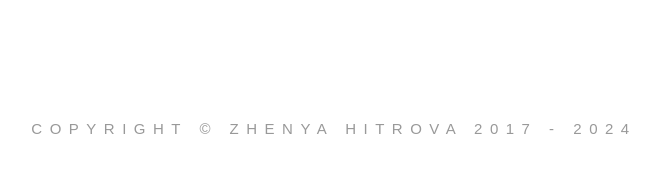
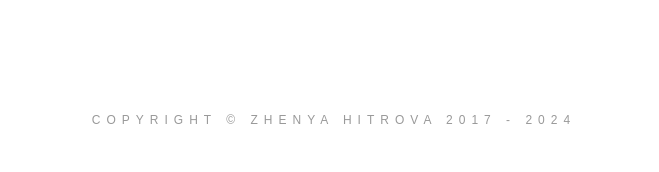
Before and after one commit to z-hit/art-portfolio, a React (Create React App) app: page / in a window 1280 px wide. Shown: the part 720-892 px from the top of the page, without its empty margins (306-965 px from the left). Built offline with nearby package versions, Linux system fonts and the light colour scheme.

Commit message:
fix: footer

```diff
--- a/src/components/footer/Footer.module.css
+++ b/src/components/footer/Footer.module.css
@@ -1,8 +1,15 @@
-.footer {
+.footer_box {
+  display: flex;
+  flex-direction: column;
+  align-items: center;
+  justify-content: center;
+  height: 100px;
+}
+
+.footer_text {
   color: var(--main-text-color);
   font-family: Arial, Helvetica, sans-serif;
-  font-size: 15px;
-  padding-block: var(--basic-padding);
+  font-size: 12px;
   text-transform: uppercase;
   letter-spacing: 0.5em;
   text-align: center;
--- a/src/components/footer/Footer.tsx
+++ b/src/components/footer/Footer.tsx
@@ -4,9 +4,11 @@ const Footer = () => {
   const year = new Date().getFullYear();
 
   return (
-    <p className={styles.footer}>
-      Copyright &copy; Zhenya Hitrova 2017 - {year}
-    </p>
+    <div className={styles.footer_box}>
+      <p className={styles.footer_text}>
+        Copyright &copy; Zhenya Hitrova 2017 - {year}
+      </p>
+    </div>
   );
 };
 
```
